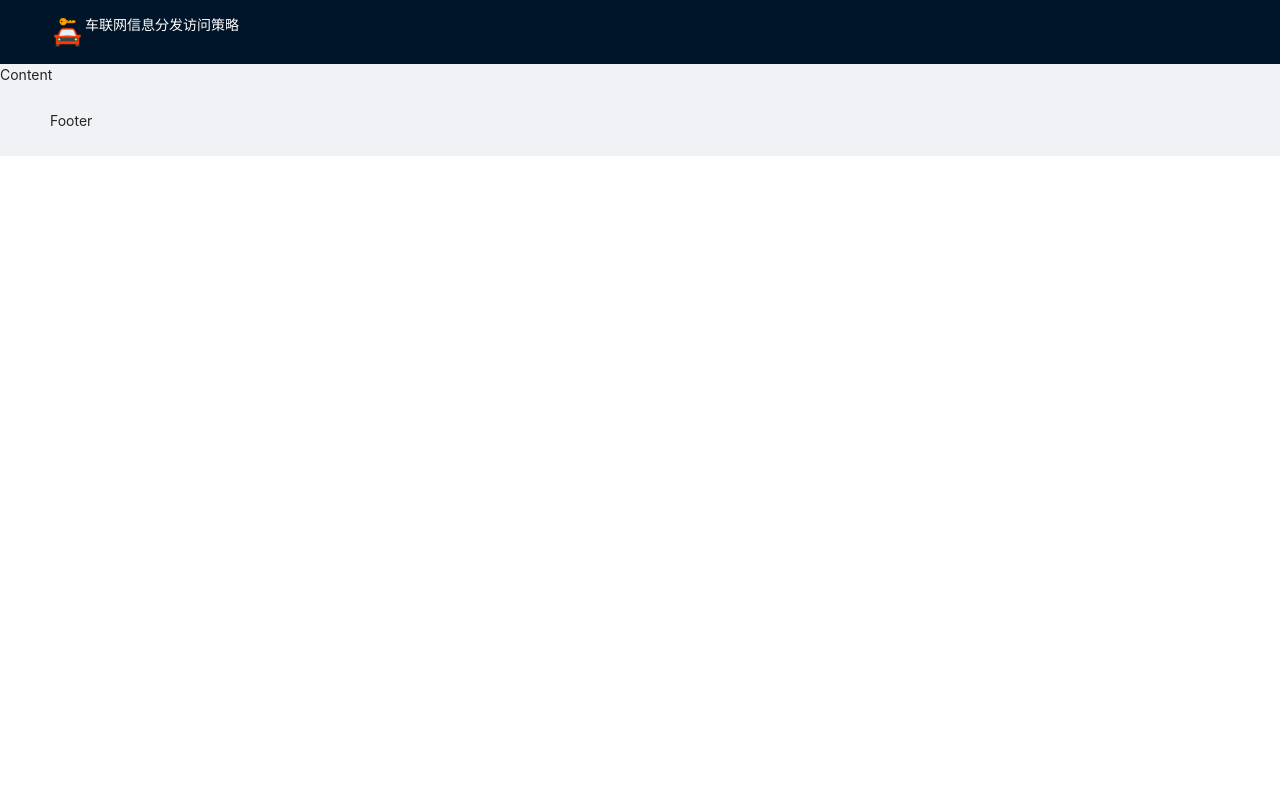
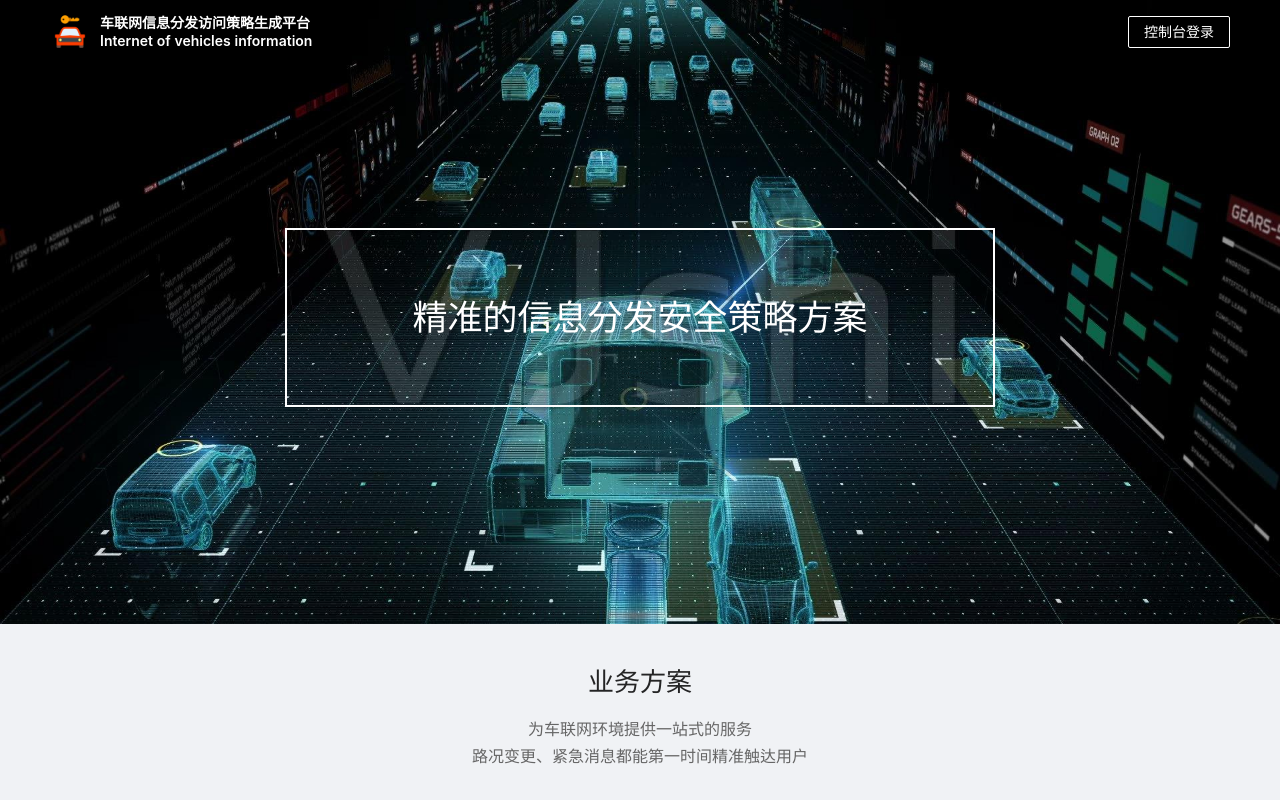
Before and after one commit to key-rain-code/Graduation-design, a React app: page / in a window 1280 px wide. Shown: the top 800 px of the page. Built offline with nearby package versions, Linux system fonts and the light colour scheme.

Commit message:
feat: finished basic home page

```diff
--- a/src/views/App.js
+++ b/src/views/App.js
@@ -1,17 +1,35 @@
-import { Layout } from 'antd';
+import { Layout, Button } from 'antd';
 
 import './App.scss'
-const { Header, Footer, Content } = Layout;
+const { Header, Content } = Layout;
 
 function App() {
   return (
     <Layout>
       <Header className="home-header">
-          <img src='Car Rental.png' alt='' style={{ width: 35 }}/>
-          <p>车联网信息分发访问策略</p>
+          <div style={{ display: 'flex' }}>
+            <img src='Car Rental.png' alt='' style={{ width: 40 }}/>
+            <div className="title">
+              <p>车联网信息分发访问策略生成平台</p>
+              <p>Internet of vehicles information</p>
+            </div>
+          </div>
+          <Button ghost>控制台登录</Button>
       </Header>
-      <Content>Content</Content>
-      <Footer>Footer</Footer>
+      <Content className="home-content">
+        <img src='background.jpeg' alt='' />
+        <div className="text">
+          <p>精准的信息分发安全策略方案</p>
+        </div>
+        <div className="module-business">
+          <h2>业务方案</h2>
+          <p>为车联网环境提供一站式的服务</p>
+          <p>路况变更、紧急消息都能第一时间精准触达用户</p>
+        </div>
+        <div className="module-scenerio">
+          <h2>适用场景</h2>
+        </div>
+      </Content>
     </Layout>
   );
 }
--- a/src/views/App.scss
+++ b/src/views/App.scss
@@ -1,8 +1,76 @@
 .home-header {
   display: flex;
   align-items: center;
+  justify-content: space-between;
+  background: rgba(0, 0, 0, 0) !important;
+  position: relative;
+  z-index: 99;
 
-  p {
-    color: #FFFFFF;
+  .title {
+    display: flex;
+    flex-direction: column;
+
+    p {
+      color: #FFFFFF;
+      margin: 0 0 0 10px;
+      font-weight: 600;
+      font-size: 14px;
+      line-height: normal;
+    }
   }
 }
+
+.home-content {
+  img {
+    position: relative;
+    top: -64px;
+    z-index: 1;
+    width: 100%;
+    height: 624px;
+  }
+
+  .text {
+    position: relative;
+    top: -460px;
+    z-index: 2;
+    display: flex;
+    justify-content: center;
+
+    p {
+      color: #FFFFFF;
+      text-align: center;
+      padding: 60px 40px;
+      border: 2px solid;
+      width: 710px;
+      font-size: 35px;
+    }
+  }
+
+  .module-business {
+    text-align: center;
+    margin-top: -240px;
+    height: 608px;
+
+    h2 {
+      font-size: 26px;
+    }
+
+    p {
+      line-height: 27px;
+      font-size: 16px;
+      color: #666666;
+      margin: 0;
+    }
+  }
+
+  .module-scenerio {
+    text-align: center;
+    background-color: #FFFFFF;
+    height: 600px;
+    padding-top: 45px;
+
+    h2 {
+      font-size: 26px;
+    }
+  }
+}
--- /dev/null
+++ b/src/views/login/index.js
@@ -0,0 +1,3 @@
+import { PureComponent } from 'react'
+
+import './App.scss'
```
Also changed, not shown: public/background.jpeg (added), src/views/login/index.scss (added).
